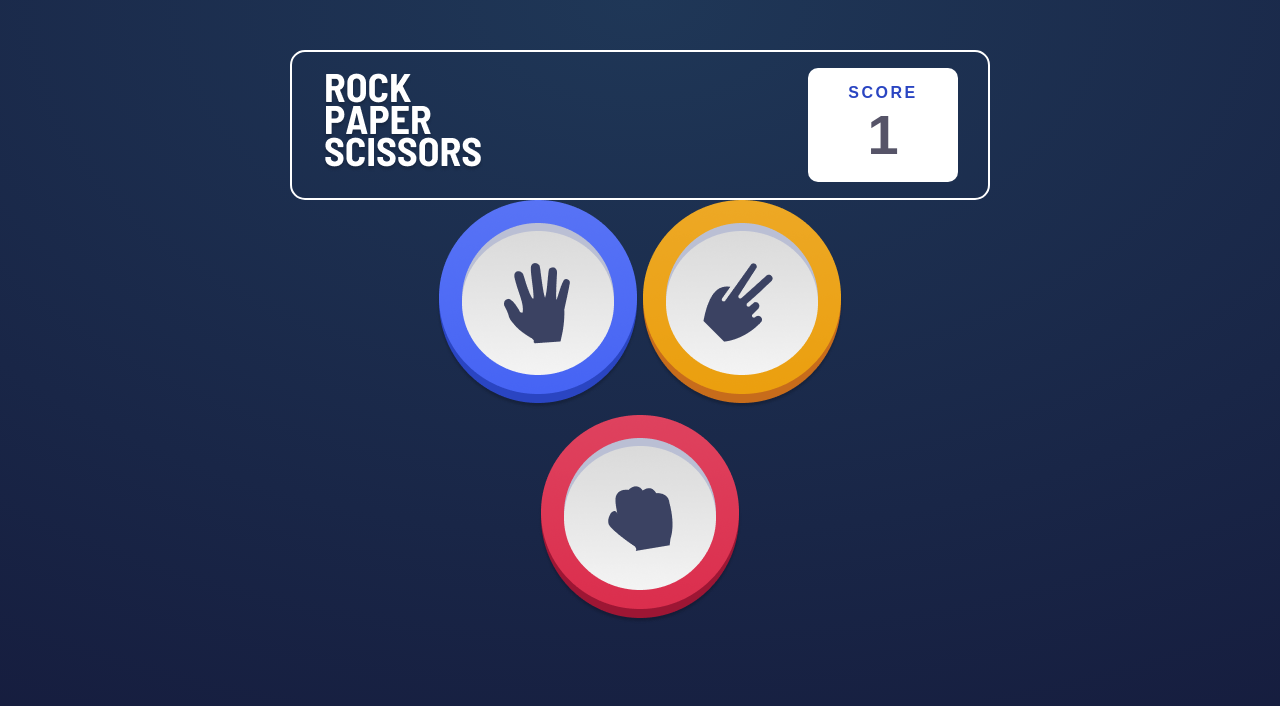
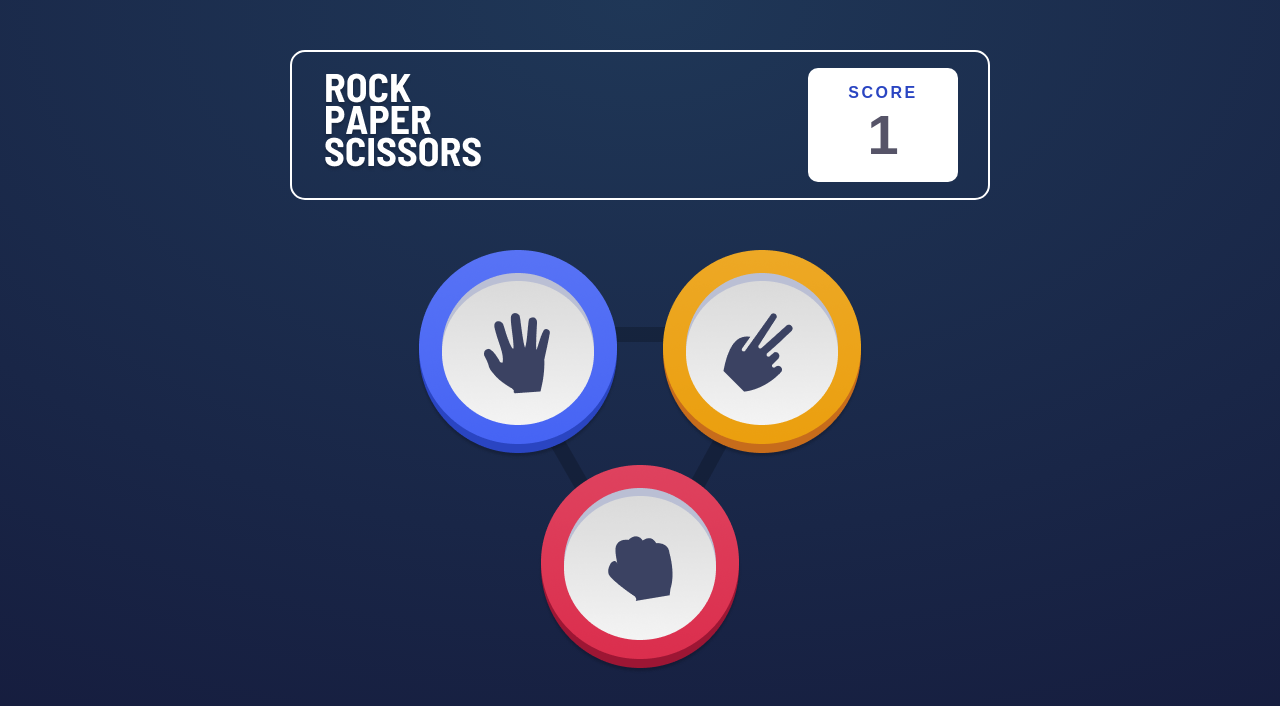
Before and after one commit to maxxdroid/rock-paper-scissors, a plain HTML site: page index.html in a window 1280 px wide. Drawn offline with Linux system fonts and the light colour scheme.

Commit message:
Images added

```diff
--- a/index.html
+++ b/index.html
@@ -26,13 +26,13 @@
     </div>
 
     <div class="hands">
-      <div class="paper">
+      <div class="hand paper">
         <img src="./images/Paper.png" alt="">
       </div>
-      <div class="scissors">
+      <div class="hand scissors">
         <img src="./images/Scissors.png" alt="">
       </div>
-      <div class="rock">
+      <div class="hand rock">
         <img src="./images/Rock.png" alt="">
       </div>
     </div>
--- a/style.css
+++ b/style.css
@@ -64,7 +64,24 @@ body {
 .hands {
     width: 476px;
     height: 430px;
+    background-image: url("/images/triangle.png");
+    background-repeat: no-repeat;
+    background-position: center;
     display: flex;
     flex-wrap: wrap;
     justify-content: center;
+    margin-top: 50px;
 }
+
+.scissors {
+    margin-left: 20px;
+}
+
+.paper {
+    margin-right: 20px;
+}
+
+.hands .hand {
+    cursor: pointer;
+    /* transition: ; */
+}
```
Also changed, not shown: 1 other file.
